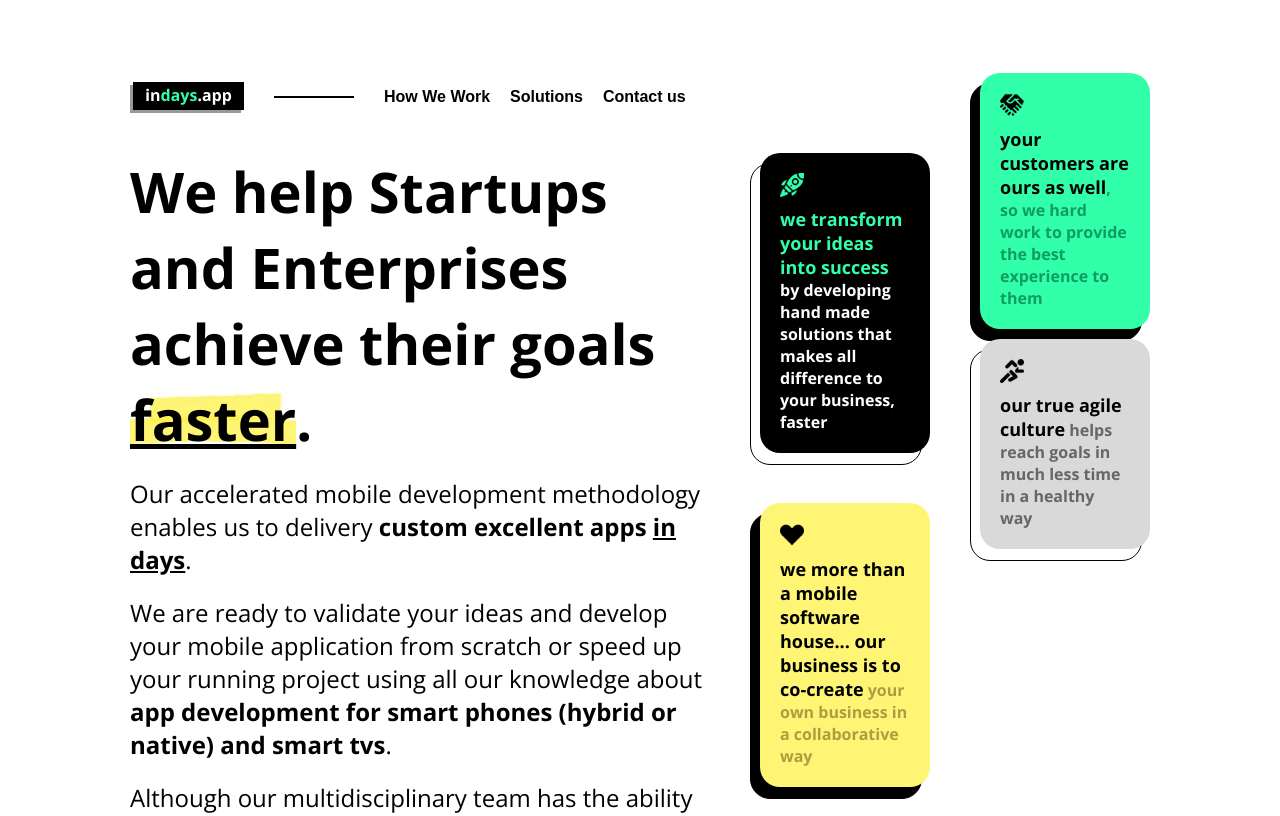
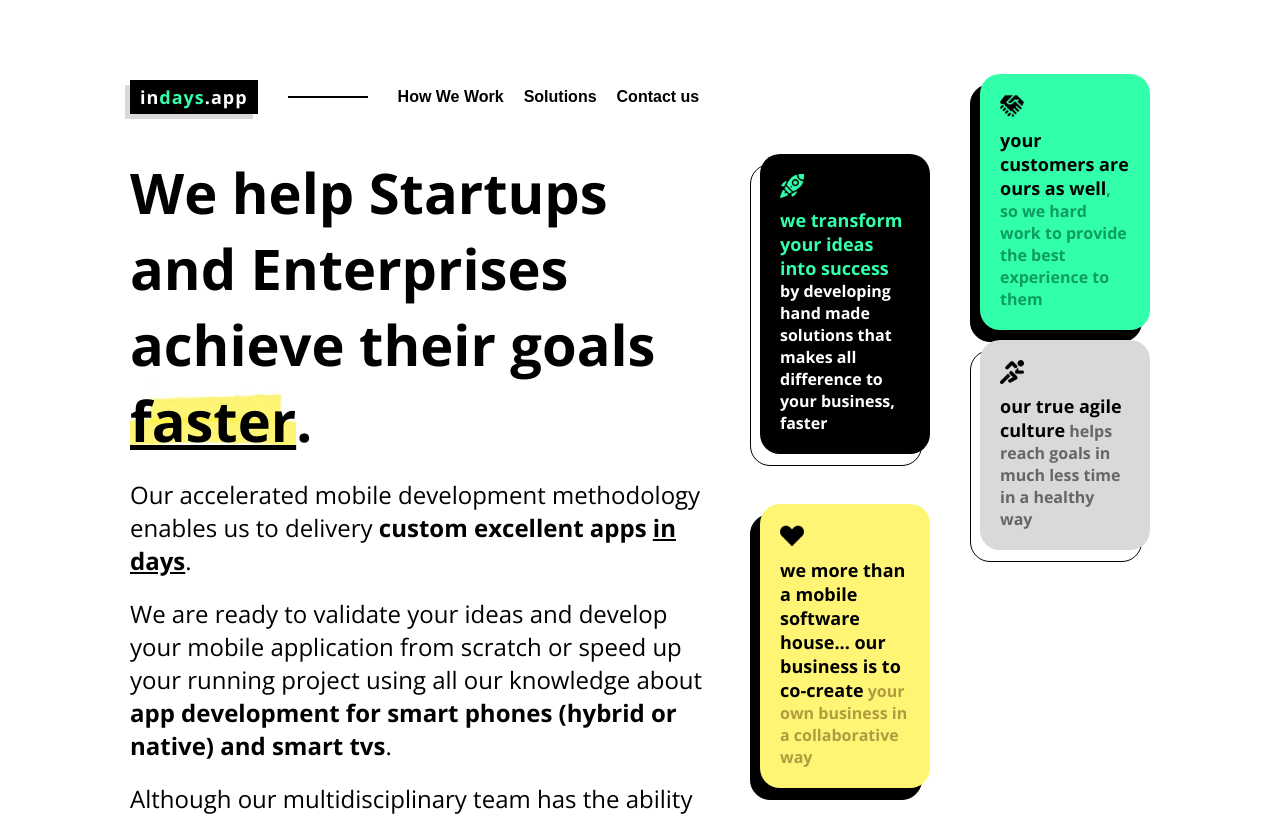
Before and after one commit to loliveirawebdev/indays.app-landing-page, a Next.js app: page / in a window 1280 px wide. Shown: the top 816 px of the page. Built offline with nearby package versions, Linux system fonts and the light colour scheme.

Commit message:
feat: convert logo image to html

```diff
--- a/modules/Header/index.tsx
+++ b/modules/Header/index.tsx
@@ -15,7 +15,14 @@ const Header: React.FC = () => {
   return (
     <header itemScope itemProp="header" className={styles.header}>
       <div className="header--content-container">
-        <img src="/assets/logo.svg" alt="indays.app's Logo" itemProp="logo" />
+        <figure className="header--logo" itemScope itemProp="logo">
+          <div className="header--logo--text" itemProp="text">
+            in<span>days</span>.app
+          </div>
+
+          <span className="header--logo--backdrop" itemProp="shadow" />
+        </figure>
+
         <span className="header--menu-separator" />
 
         <button type="button" onClick={openMobileMenu} className="header--hamburger-menu">
--- a/styles/Header.module.scss
+++ b/styles/Header.module.scss
@@ -22,6 +22,43 @@
         width: 114px;
         height: 31px;
         margin-top: 2px;
+      }
+    }
+
+    .header--logo {
+      position: relative;
+
+      div.header--logo--text {
+        z-index: 15;
+        width: 100%;
+        color: $white;
+        display: block;
+        font-weight: bold;
+        position: relative;
+        background: $black;
+        font-size: $font-xs;
+        font-family: inherit;
+        padding: 0.5rem 1rem;
+        letter-spacing: 0.1rem;
+
+        @include tablet {
+          font-size: $font-sm;
+        }
+
+        span {
+          color: $green;
+        }
+      }
+
+      span.header--logo--backdrop {
+        width: 100%;
+        top: 0.5rem;
+        z-index: 10;
+        height: 100%;
+        left: -0.5rem;
+        display: block;
+        position: absolute;
+        background: $light-gray;
       }
     }
 
```
Also changed, not shown: public/assets/logo.svg (deleted).
